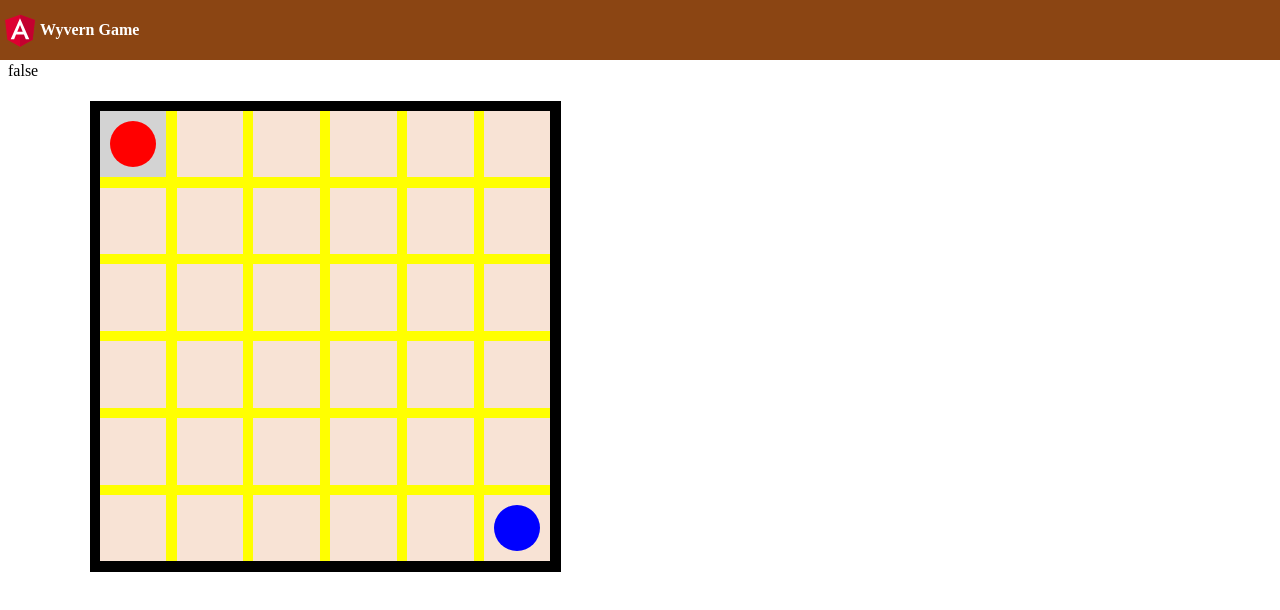
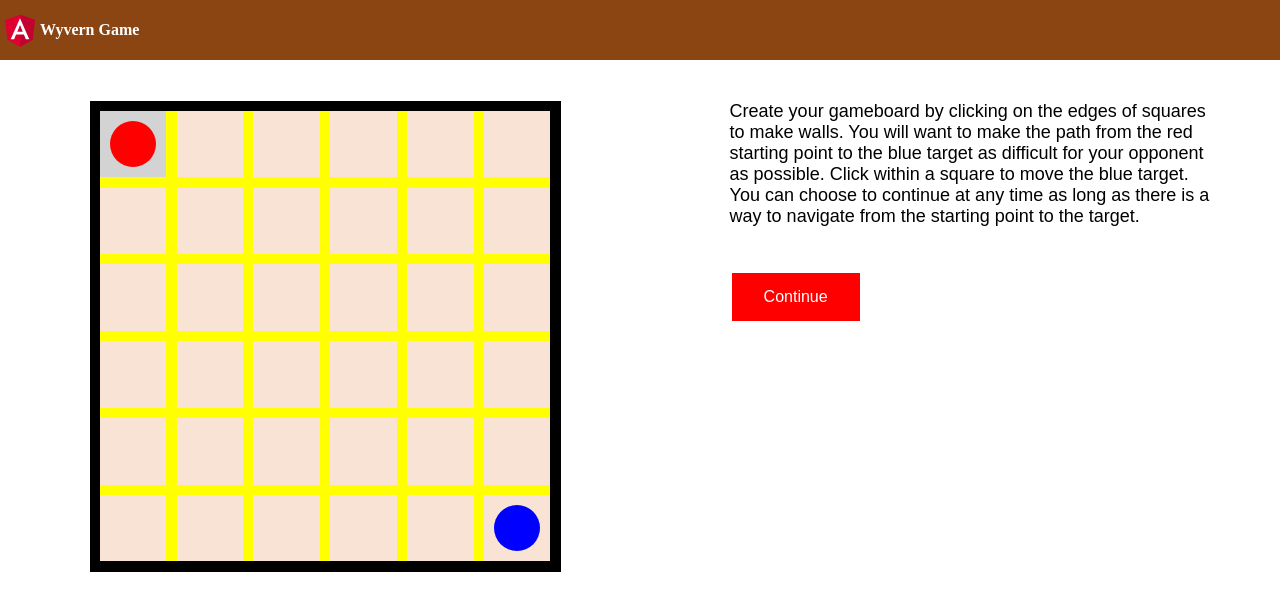
Before and after one commit to SpudBaker/wyvernGame, an Angular app: page /landingPage in a window 1280 px wide. Shown: the top 610 px of the page. Built offline with nearby package versions, Linux system fonts and the light colour scheme.

Commit message:
Create board with continue button

```diff
--- a/src/app/landing-page/landing-page.component.html
+++ b/src/app/landing-page/landing-page.component.html
@@ -1,8 +1,7 @@
 <br/>
 <br/>
 <br/>
-{{gameModel.validRouteExists}}
-<div class="divOuter">
+<div class="divOuterLeft">
     <div class="square squareVisited squareColumn0 squareRow0"></div>
     <div (click)="squareClick(1, 0)" class="square squareUnvisited squareColumn1 squareRow0"></div>
     <div (click)="squareClick(2, 0)" class="square squareUnvisited squareColumn2 squareRow0"></div>
@@ -157,3 +156,20 @@
     <div class="marker" [ngClass]="'pieceColumn' + gameModel.marker.horizontal + ' pieceRow' + gameModel.marker.vertical"></div>
     <div class="target" [ngClass]="'pieceColumn' + gameModel.target.horizontal + ' pieceRow' + gameModel.target.vertical"></div>
 </div>
+<div class="divOuterRight">
+    <div class="rightTextArea">
+        Create your gameboard by clicking on the edges of squares to make walls.
+        You will want to make the path from the red starting point to the blue target as difficult for your opponent as possible.
+        Click within a square to move the blue target.
+        You can choose to continue at any time as long as there is a way to navigate from the starting point to the target.
+        <br/>
+        <br/>
+        <br/>
+        <div *ngIf="gameModel.validRouteExists">
+            <button type="button" class="button" (click)="buttonPress()">Continue</button>
+        </div>
+        <div *ngIf="!gameModel.validRouteExists" class="warning">
+            A route to the target is required.
+        </div>
+    </div>
+</div>
--- a/src/app/landing-page/landing-page.component.scss
+++ b/src/app/landing-page/landing-page.component.scss
@@ -1,7 +1,14 @@
-.divOuter{
+.divOuterLeft{
     position: absolute;
     top:75px;
     left:5%;
+    width: 40%;
+    padding-bottom: 40%; /* = width for a square aspect ratio */
+}
+.divOuterRight{
+    position: absolute;
+    top:75px;
+    left:55%;
     width: 40%;
     padding-bottom: 40%; /* = width for a square aspect ratio */
 }
@@ -173,6 +180,14 @@
 .pieceRow5{
     top:84%;
 }
+.rightTextArea{
+    font-size:large;
+    font-family: Arial, Helvetica, sans-serif;
+    font-weight:normal;
+    position: absolute;
+    top: 5%;
+    left: 5%;
+}
 .target {
     position: absolute;
     height: 9%;
@@ -180,3 +195,18 @@
     background-color: blue;
     border-radius: 50%;
 }
+.button {
+    background-color: red;
+    border: none;
+    color: white;
+    padding: 15px 32px;
+    text-align: center;
+    text-decoration: none;
+    display: inline-block;
+    font-size: 16px;
+    margin: 4px 2px;
+    cursor: pointer;
+}
+.warning {
+    color: red;
+}
--- a/src/app/landing-page/landing-page.component.ts
+++ b/src/app/landing-page/landing-page.component.ts
@@ -151,4 +151,8 @@ export class LandingPageComponent {
     return false;
   }
 
+  buttonPress() {
+    alert("asdfghj");
+  }
+
 }
--- a/src/globals.ts
+++ b/src/globals.ts
@@ -45,7 +45,7 @@ export enum EdgeState {
       [SquareState.Unknown, SquareState.Unknown, SquareState.Unknown, SquareState.Unknown, SquareState.Unknown, SquareState.Unknown],
     ];
     target = new Piece(5, 5);
-    validRouteExists: boolean = false;
+    validRouteExists: boolean = true;
     verticalEdges: EdgeState[][] = [
       [EdgeState.Border, EdgeState.Border, EdgeState.Border, EdgeState.Border, EdgeState.Border, EdgeState.Border, EdgeState.Border],
       [EdgeState.Unknown, EdgeState.Unknown, EdgeState.Unknown, EdgeState.Unknown, EdgeState.Unknown, EdgeState.Unknown, EdgeState.Unknown],
```
Lines whose indentation alone changed are shown as unchanged.
